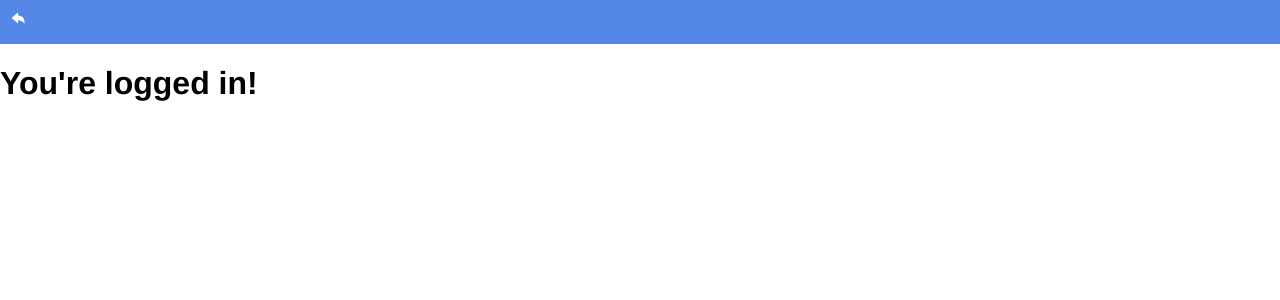
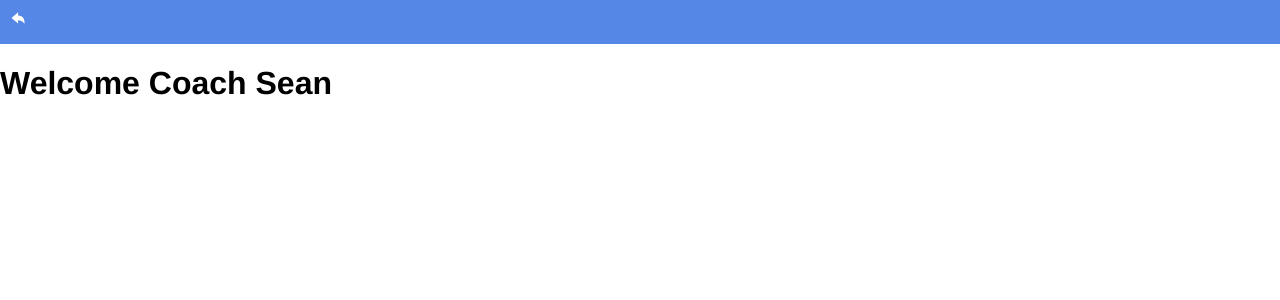
Before and after one commit to seanhagstrom/runDashboard, a React app: page /dashboard in a window 1280 px wide. Shown: the top 300 px of the page. Built offline with nearby package versions, Linux system fonts and the light colour scheme; sample sign-in values are in the browser's storage.

Commit message:
dashboard only accessible from logged in users

```diff
--- a/client/components/Dashboard.js
+++ b/client/components/Dashboard.js
@@ -1,5 +1,18 @@
 import React from 'react';
+import { Navigate } from 'react-router-dom';
+import { useUser } from '../utils/useUser';
+
+const loggedInUser = {
+  name: 'Sean',
+};
 
 export const Dashboard = () => {
-  return <h1>You're logged in!</h1>;
+  const user = useUser();
+  console.log(user);
+  return (
+    <div>
+      {!user && <Navigate to='/' replace={true} />}
+      <h1>Welcome Coach {loggedInUser.name}</h1>
+    </div>
+  );
 };
--- a/client/components/LoginPage.js
+++ b/client/components/LoginPage.js
@@ -4,10 +4,11 @@
 /* eslint-disable import/prefer-default-export */
 /* eslint-disable react/function-component-definition */
 import React, { useState } from 'react';
-import { Link, useNavigate } from 'react-router-dom';
+import { Link, useNavigate, Navigate } from 'react-router-dom';
 import axios from 'axios';
 import { Images } from './Images';
 import { useToken } from '../utils/useToken';
+import { useUser } from '../utils/useUser';
 
 export const LogInPage = (props) => {
   const [token, setToken] = useToken();
@@ -16,6 +17,7 @@ export const LogInPage = (props) => {
   const [passwordValue, setPasswordValue] = useState('');
 
   const navigate = useNavigate();
+  const user = useUser();
 
   const handleLogIn = async () => {
     const response = await axios.post('/auth/login', {
@@ -23,8 +25,8 @@ export const LogInPage = (props) => {
       password: passwordValue,
     });
     const { token } = response.data;
-    setToken(token);
-    navigate('/dashboard');
+    await setToken(token);
+    navigate('/dashboard', { replace: true });
   };
 
   return (
@@ -33,6 +35,7 @@ export const LogInPage = (props) => {
       <div className='flex'>
         <h1>Log IN</h1>
         {errorMessage && <div className='fail'>{errorMessage}</div>}
+        {/* {user && <Navigate to='/dashboard' replace={true} />} */}
         <input
           value={emailValue}
           onChange={(e) => setEmailValue(e.target.value)}
```
